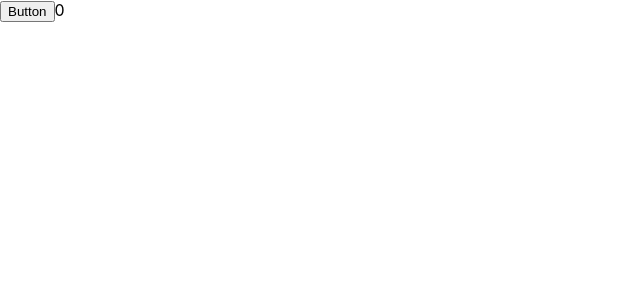
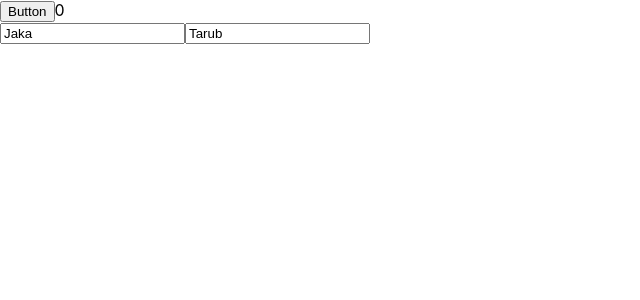
Before and after one commit to Fatiri/react-hooks, a React (Create React App) app: page / in a window 1280 px wide. Shown: the top 300 px of the page, without its empty margins (0-640 px from the left). Built offline with nearby package versions, Linux system fonts and the light colour scheme.

Commit message:
add component useState  with Object

```diff
--- a/src/App.js
+++ b/src/App.js
@@ -1,10 +1,12 @@
 import React from 'react'
 import UseStateComponent from './component/UseStateComponent'
+import UseStateObjectComponent from './component/UseStateObjectComponent'
 
 function App() {
   return (
     <div>
            <UseStateComponent/>
+           <UseStateObjectComponent/>
     </div>
   )
 }
--- /dev/null
+++ b/src/component/UseStateObjectComponent.js
@@ -0,0 +1,16 @@
+import React, { useState } from 'react'
+
+function UseStateObjectComponent() {
+
+    const initialPeople = {firstName:"Jaka", lastName:"Tarub"};
+    const [people, setPeople] = useState(initialPeople);
+
+    return (
+        <div>
+         <input type="text" value={people.firstName}></input>
+         <input type="text" value={people.lastName}></input>
+        </div>
+    )
+}
+
+export default UseStateObjectComponent
```
